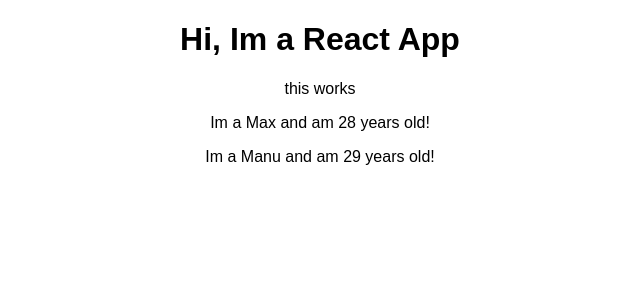
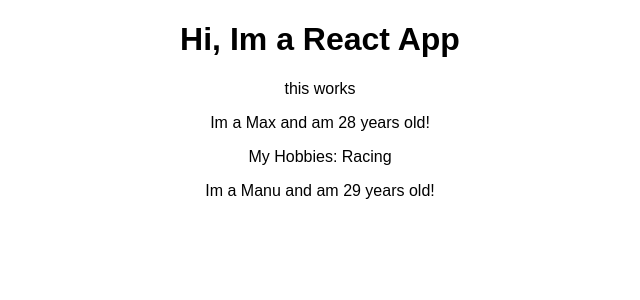
Before and after one commit to Q-Win/react-complete-guide, a React (Create React App) app: page / in a window 1280 px wide. Shown: the top 300 px of the page, without its empty margins (320-960 px from the left). Built offline with nearby package versions, Linux system fonts and the light colour scheme.

Commit message:
add children to Person component

```diff
--- a/src/Person/Person.js
+++ b/src/Person/Person.js
@@ -1,7 +1,12 @@
 import React from 'react';
 
 const person = (props) => {
-  return <p> Im a {props.name} and am {props.age} years old!</p>
+  return(
+  <div>
+    <p> Im a {props.name} and am {props.age} years old!</p>
+    <p>{props.children}</p>
+  </div>
+ )
 }
 
 export default person;
```
